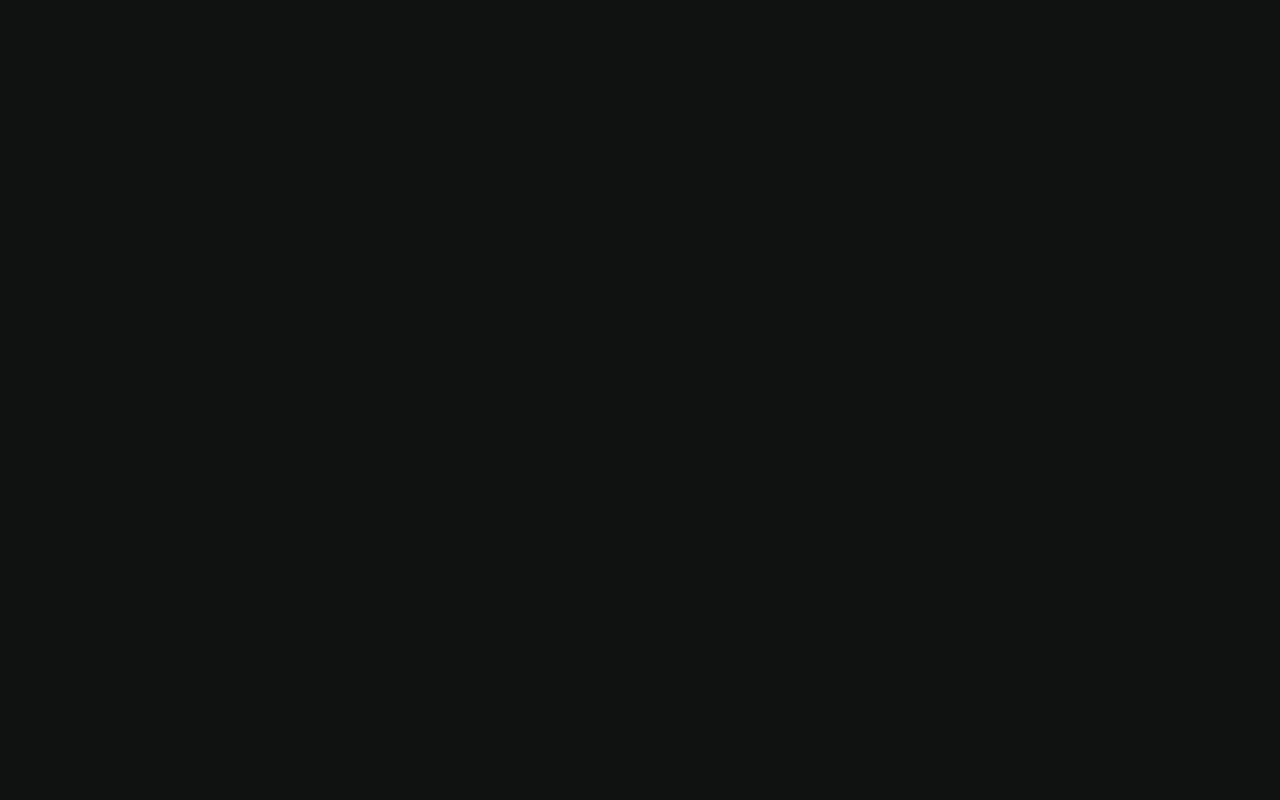
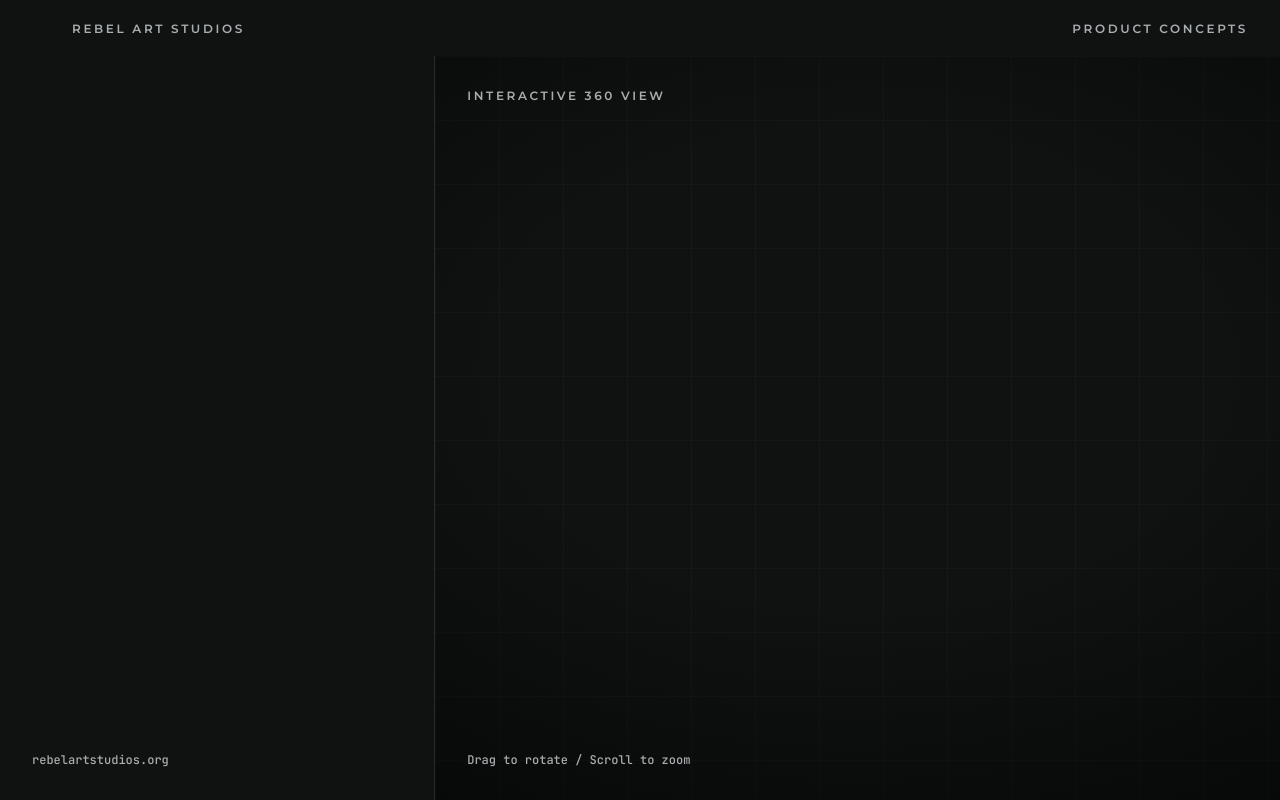
Before and after one commit to Elia-Youssef/interactive-web-product-showcase, a React (Vite) app: page / in a window 1280 px wide. Built offline with nearby package versions, Linux system fonts and the light colour scheme.

Commit message:
feat: implement desktop layout frame components

```diff
--- a/src/app/App.tsx
+++ b/src/app/App.tsx
@@ -1,5 +1,6 @@
 import '@styles/global.css'
+import { DesktopLayout } from './layout/index'
 
 export function App() {
-  return <main />
+  return <DesktopLayout />
 }
--- /dev/null
+++ b/src/app/layout/DesktopLayout.module.css
@@ -0,0 +1,23 @@
+/*
+The desktop layout shell.
+Contains the top bar header and the main page body with the side panel and stage.
+Values are tokens.
+*/
+
+.layout {
+  display: flex;
+  flex-direction: column;
+  inline-size: 100%;
+  block-size: 100%;
+  min-block-size: 100vh;
+  background-color: var(--bg);
+  overflow: hidden;
+}
+
+.body {
+  display: flex;
+  flex: 1;
+  min-block-size: 0;
+  inline-size: 100%;
+  position: relative;
+}
--- /dev/null
+++ b/src/app/layout/DesktopLayout.tsx
@@ -0,0 +1,38 @@
+// The desktop app shell: top bar header and main landmark wrapping the
+// side panel and 3D stage. Slots are empty by default for parallel sprints.
+
+import type { ReactNode } from 'react'
+import { TopBar } from './TopBar'
+import { Panel } from './Panel'
+import { Stage } from './Stage'
+import styles from './DesktopLayout.module.css'
+
+export type DesktopLayoutProps = {
+  readonly mark?: ReactNode
+  readonly productIndex?: ReactNode
+  readonly panel?: ReactNode
+  readonly stage?: ReactNode
+  readonly angleReadout?: ReactNode
+  readonly stageControls?: ReactNode
+}
+
+export function DesktopLayout({
+  mark,
+  productIndex,
+  panel,
+  stage,
+  angleReadout,
+  stageControls,
+}: DesktopLayoutProps = {}) {
+  return (
+    <div className={styles.layout}>
+      <TopBar mark={mark} productIndex={productIndex} />
+      <main className={styles.body}>
+        <Panel>{panel}</Panel>
+        <Stage angleReadout={angleReadout} stageControls={stageControls}>
+          {stage}
+        </Stage>
+      </main>
+    </div>
+  )
+}
--- /dev/null
+++ b/src/app/layout/Panel.module.css
@@ -0,0 +1,30 @@
+/*
+The text panel of the desktop layout.
+Clamped between 380px and 520px at about 34% width. Separated from the stage
+by one hairline. Values are tokens.
+*/
+
+.panel {
+  display: flex;
+  flex-direction: column;
+  justify-content: space-between;
+  flex: 0 0 var(--panel-width);
+  inline-size: var(--panel-width);
+  min-inline-size: var(--panel-width-min);
+  max-inline-size: var(--panel-width-max);
+  block-size: 100%;
+  padding: var(--space-8);
+  background-color: var(--bg);
+  border-inline-end: var(--hairline-width) solid var(--hairline);
+  box-sizing: border-box;
+}
+
+.content {
+  flex: 1;
+  min-block-size: 0;
+}
+
+.footer {
+  display: flex;
+  align-items: center;
+}
--- /dev/null
+++ b/src/app/layout/Panel.tsx
@@ -0,0 +1,24 @@
+// The text panel of the desktop layout: product details slot and site URL footer.
+// Words come from siteCopy. Primitives come from @ui.
+
+import type { ReactNode } from 'react'
+import { Readout } from '@ui/index'
+import { siteCopy } from '@lib/copy/site'
+import styles from './Panel.module.css'
+
+export type PanelProps = {
+  readonly children?: ReactNode
+}
+
+export function Panel({ children }: PanelProps) {
+  return (
+    <aside className={styles.panel} aria-label={siteCopy.panelLabel}>
+      <div className={styles.content} data-slot="panel">
+        {children}
+      </div>
+      <div className={styles.footer}>
+        <Readout>{siteCopy.siteUrl}</Readout>
+      </div>
+    </aside>
+  )
+}
--- /dev/null
+++ b/src/app/layout/Stage.module.css
@@ -0,0 +1,18 @@
+/*
+The stage section of the desktop layout.
+Fills the remaining width. Hosts the stage backdrop, the WebGPU canvas slot,
+and the stage chrome corners. Values are tokens.
+*/
+
+.stage {
+  position: relative;
+  flex: 1;
+  min-inline-size: 0;
+  block-size: 100%;
+  overflow: hidden;
+}
+
+.canvasSlot {
+  position: absolute;
+  inset: 0;
+}
--- /dev/null
+++ b/src/app/layout/Stage.tsx
@@ -0,0 +1,26 @@
+// The 3D stage area of the desktop layout: backdrop grid, canvas slot,
+// and corner chrome. Words come from siteCopy.
+
+import type { ReactNode } from 'react'
+import backdropStyles from '@styles/StageBackdrop.module.css'
+import { siteCopy } from '@lib/copy/site'
+import { StageChrome } from './StageChrome'
+import styles from './Stage.module.css'
+
+export type StageProps = {
+  readonly children?: ReactNode
+  readonly angleReadout?: ReactNode
+  readonly stageControls?: ReactNode
+}
+
+export function Stage({ children, angleReadout, stageControls }: StageProps) {
+  return (
+    <section className={styles.stage} aria-label={siteCopy.stageLabel}>
+      <div className={backdropStyles.backdrop} />
+      <div className={styles.canvasSlot} data-slot="stage">
+        {children}
+      </div>
+      <StageChrome angleReadout={angleReadout} stageControls={stageControls} />
+    </section>
+  )
+}
--- /dev/null
+++ b/src/app/layout/StageChrome.module.css
@@ -0,0 +1,52 @@
+/*
+Stage chrome corner overlays.
+Four corner slots positioned over the stage canvas. The container ignores pointer
+events so interactions pass to the canvas underneath. Values are tokens.
+*/
+
+.chrome {
+  position: absolute;
+  inset: 0;
+  pointer-events: none;
+}
+
+.topLeft,
+.topRight,
+.bottomLeft,
+.bottomRight {
+  position: absolute;
+  display: flex;
+  align-items: center;
+  pointer-events: auto;
+}
+
+.topLeft {
+  inset-block-start: var(--inset-stage-chrome);
+  inset-inline-start: var(--inset-stage-chrome);
+}
+
+.topRight {
+  inset-block-start: var(--inset-stage-chrome);
+  inset-inline-end: var(--inset-stage-chrome);
+  justify-content: flex-end;
+  min-inline-size: var(--size-hit-min);
+  min-block-size: var(--size-hit-min);
+}
+
+.bottomLeft {
+  inset-block-end: var(--inset-stage-chrome);
+  inset-inline-start: var(--inset-stage-chrome);
+}
+
+.bottomRight {
+  inset-block-end: var(--inset-stage-chrome);
+  inset-inline-end: var(--inset-stage-chrome);
+  justify-content: flex-end;
+  min-inline-size: var(--size-hit-min);
+  min-block-size: var(--size-hit-min);
+}
+
+.topRight:empty,
+.bottomRight:empty {
+  pointer-events: none;
+}
--- /dev/null
+++ b/src/app/layout/StageChrome.tsx
@@ -0,0 +1,32 @@
+// The four corner overlays of the stage: 360 label, angle readout slot,
+// rotation hint, and zoom/reset controls slot.
+// Words come from siteCopy. Primitives come from @ui.
+
+import type { ReactNode } from 'react'
+import { Eyebrow, Readout } from '@ui/index'
+import { siteCopy } from '@lib/copy/site'
+import styles from './StageChrome.module.css'
+
+export type StageChromeProps = {
+  readonly angleReadout?: ReactNode
+  readonly stageControls?: ReactNode
+}
+
+export function StageChrome({ angleReadout, stageControls }: StageChromeProps) {
+  return (
+    <div className={styles.chrome}>
+      <div className={styles.topLeft} data-corner="top-left">
+        <Eyebrow>{siteCopy.stageLabel}</Eyebrow>
+      </div>
+      <div className={styles.topRight} data-corner="top-right" data-slot="angle-readout">
+        {angleReadout}
+      </div>
+      <div className={styles.bottomLeft} data-corner="bottom-left">
+        <Readout>{siteCopy.stageHint}</Readout>
+      </div>
+      <div className={styles.bottomRight} data-corner="bottom-right" data-slot="stage-controls">
+        {stageControls}
+      </div>
+    </div>
+  )
+}
--- /dev/null
+++ b/src/app/layout/TopBar.module.css
@@ -0,0 +1,42 @@
+/*
+Top bar of the desktop layout.
+Carries the mark and studio name on the left, collection name and product index
+slot on the right. Values are tokens.
+*/
+
+.topBar {
+  display: flex;
+  align-items: center;
+  justify-content: space-between;
+  inline-size: 100%;
+  block-size: var(--height-top-bar);
+  padding-inline: var(--space-8);
+  background-color: var(--bg);
+  flex-shrink: 0;
+}
+
+.left {
+  display: flex;
+  align-items: center;
+  gap: var(--space-4);
+}
+
+.mark {
+  display: inline-flex;
+  align-items: center;
+  justify-content: center;
+  inline-size: var(--size-ra-mark);
+  block-size: var(--size-ra-mark);
+  flex-shrink: 0;
+}
+
+.right {
+  display: flex;
+  align-items: center;
+  gap: var(--space-4);
+}
+
+.productIndex {
+  display: inline-flex;
+  align-items: center;
+}
--- /dev/null
+++ b/src/app/layout/TopBar.tsx
@@ -0,0 +1,33 @@
+// The top bar of the desktop layout: wordmarks, collection title and product index.
+// Words come from siteCopy. Primitives come from @ui.
+
+import type { ReactNode } from 'react'
+import { Eyebrow } from '@ui/index'
+import { siteCopy } from '@lib/copy/site'
+import styles from './TopBar.module.css'
+
+export type TopBarProps = {
+  readonly mark?: ReactNode
+  readonly productIndex?: ReactNode
+}
+
+export function TopBar({ mark, productIndex }: TopBarProps) {
+  return (
+    <header className={styles.topBar}>
+      <div className={styles.left}>
+        <div className={styles.mark} data-slot="mark">
+          {mark}
+        </div>
+        <Eyebrow>{siteCopy.studioName}</Eyebrow>
+      </div>
+      <div className={styles.right}>
+        <Eyebrow>{siteCopy.collectionName}</Eyebrow>
+        {productIndex !== undefined && (
+          <div className={styles.productIndex} data-slot="product-index">
+            {productIndex}
+          </div>
+        )}
+      </div>
+    </header>
+  )
+}
--- /dev/null
+++ b/src/app/layout/index.ts
@@ -0,0 +1,13 @@
+// Public API of the layout module. App shell and tests reach layout
+// components through this file.
+
+export { DesktopLayout } from './DesktopLayout'
+export type { DesktopLayoutProps } from './DesktopLayout'
+export { TopBar } from './TopBar'
+export type { TopBarProps } from './TopBar'
+export { Panel } from './Panel'
+export type { PanelProps } from './Panel'
+export { Stage } from './Stage'
+export type { StageProps } from './Stage'
+export { StageChrome } from './StageChrome'
+export type { StageChromeProps } from './StageChrome'
```
Also changed, not shown: 1 other file (tests, documents, lock files or other folders).
